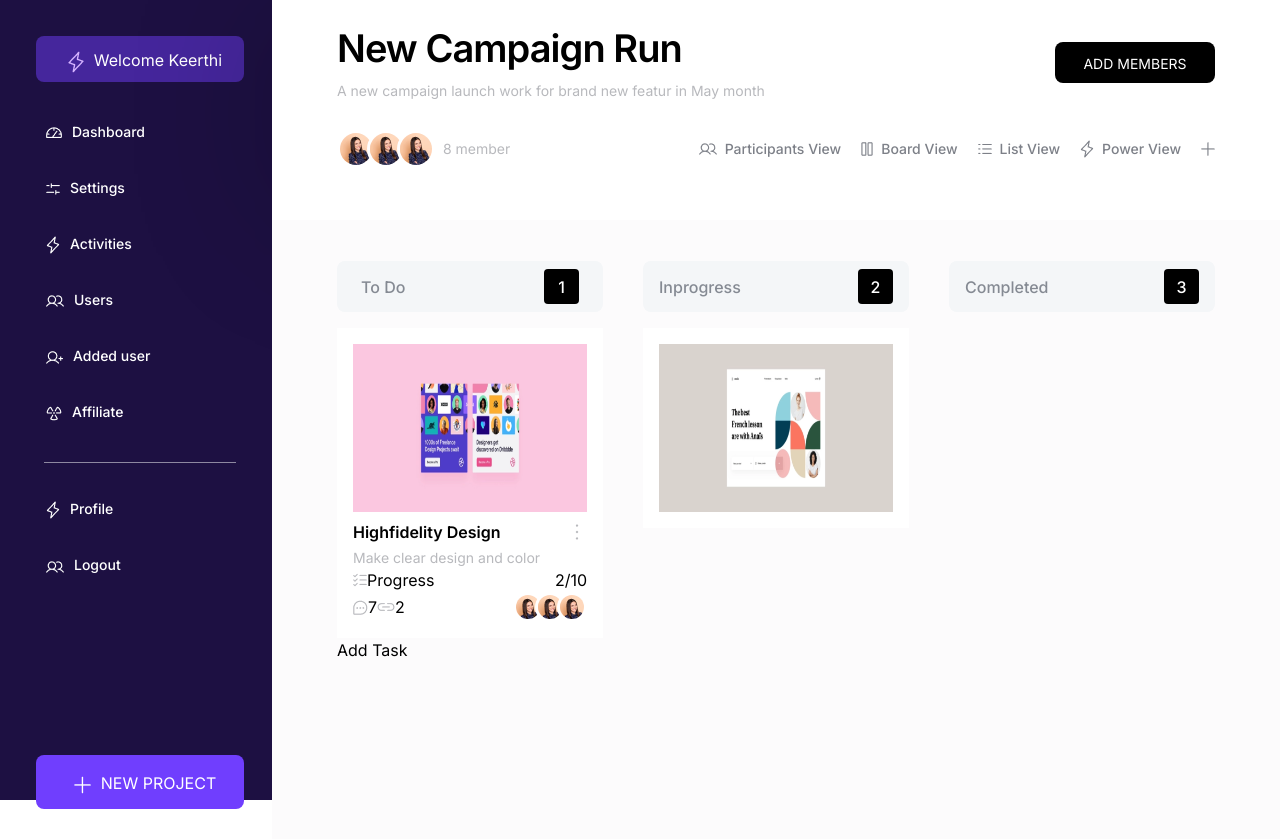
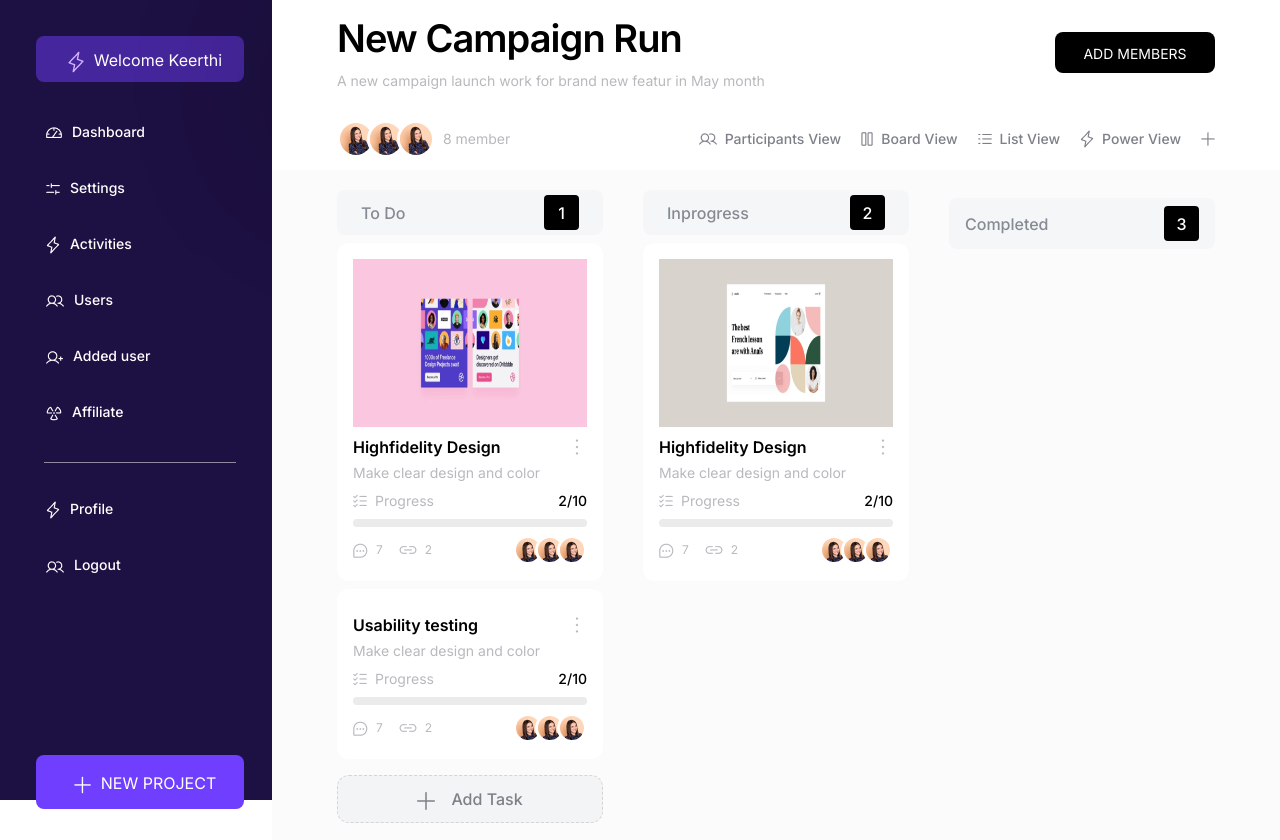
Before and after one commit to haywhyvilla/NutapStageTwoDashboard, a React (Vite) app: page / in a window 1280 px wide. Built offline with nearby package versions, Linux system fonts and the light colour scheme.

Commit message:
Hero update

```diff
--- a/src/Components/Header.jsx
+++ b/src/Components/Header.jsx
@@ -8,7 +8,7 @@ import plus from "../Images/plus.png";
 
 const Header = () => {
   return (
-    <div class="h-[220px] w-[100%] py-[20px] px-[65px] shadow-[0px_4px_148px_rgba(0,0,0,0.2)]">
+    <div class="h-[170px] w-[100%] py-[10px] px-[65px] shadow-[0px_4px_148px_rgba(0,0,0,0.2)]">
       <div>
         <div class="flex justify-between items-center">
           <div>
--- a/src/Components/Hero.jsx
+++ b/src/Components/Hero.jsx
@@ -7,18 +7,19 @@ import progress from "../Images/progress.png";
 import seven from "../Images/seven.png";
 import two from "../Images/two.png";
 import imagehero from "../Images/imagehero.png";
+import addtasks from "../Images/addtask.png";
 
 const Hero = () => {
   return (
-    <div class="w[100%] h-[619px] bg-[#FCFBFC] px-[65px] py-[25px]  grid grid-cols-1 lg:grid-cols-3 gap-10">
+    <div class="w[100%] h-[670px] bg-[#FCFBFC] px-[65px] py-[12px]  grid grid-cols-1 lg:grid-cols-3 gap-10">
       <div>
-        <div class="w-[100%] h-[51px] bg-[#F4F6F8] rounded-lg py-2 px-6 flex justify-between items-center my-4">
+        <div class="w-[100%] h-[45px] bg-[#F4F6F8] rounded-lg py-2 px-6 flex justify-between items-center my-2">
           <p class="text-[#858A93] font-medium text-base">To Do</p>
           <button class="text-white font-medium text-base bg-black w-[35px] h-[35px] rounded">
             1
           </button>
         </div>
-        <div class="bg-white px-4 py-4">
+        <div class="bg-white px-4 py-4 mb-2 shadow-[0px_0px_100px_rgba(0,0,0,0.2) rounded-xl">
           <div class="h-[168px]">
             <img src={cardimage1} alt="cardimage1" class="h-[100%]" />
           </div>
@@ -28,26 +29,26 @@ const Hero = () => {
             </h4>
             <img src={design} alt="design" class="mr-2" />
           </div>
-          <p class="font-normal text-[#B8B9BD] text-sm mt-1">
+          <p class="font-normal text-[#B8B9BD] text-sm mt-1 mb-2">
             Make clear design and color
           </p>
           <div class="flex justify-between items-center">
             <div class="flex justify-center items-center">
-              <img src={progress} alt="progress" />
-              <p>Progress </p>
+              <img src={progress} alt="progress" class="mr-2" />
+              <p class="text-[#B8B9BD] font-normal text-sm">Progress </p>
             </div>
-            <h4>2/10</h4>
+            <h4 class="text-black text-sm font-medium">2/10</h4>
           </div>
-          <div></div>
+          <div class="bg-[#EBEBEB] w-[100%] h-[8px] rounded-3xl my-2"></div>
           <div class="flex justify-between items-center">
             <div class="flex justify-center items-center">
-              <div class="flex justify-center items-center">
-                <img src={seven} alt="seven" />
-                <p>7</p>
+              <div class="flex justify-center items-center mr-4">
+                <img src={seven} alt="seven" class="mr-2" />
+                <p class="text-[#B8B9BD] font-normal text-xs">7</p>
               </div>
               <div class="flex justify-center items-center">
-                <img src={two} alt="two" />
-                <p>2</p>
+                <img src={two} alt="two" class="mr-2" />
+                <p class="text-[#B8B9BD] font-normal text-xs">2</p>
               </div>
             </div>
             <div class="flex items-center">
@@ -69,21 +70,115 @@ const Hero = () => {
             </div>
           </div>
         </div>
-        <button>
-          <img />
+        <div class="bg-white px-4 py-4 shadow-[0px_0px_100px_rgba(0,0,0,0.2) rounded-xl">
+          <div class="flex justify-between items-center mt-2">
+            <h4 class="font-semibold text-base text-black">
+              Usability testing
+            </h4>
+            <img src={design} alt="design" class="mr-2" />
+          </div>
+          <p class="font-normal text-[#B8B9BD] text-sm mt-1 mb-2">
+            Make clear design and color
+          </p>
+          <div class="flex justify-between items-center">
+            <div class="flex justify-center items-center">
+              <img src={progress} alt="progress" class="mr-2" />
+              <p class="text-[#B8B9BD] font-normal text-sm">Progress </p>
+            </div>
+            <h4 class="text-black text-sm font-medium">2/10</h4>
+          </div>
+          <div class="bg-[#EBEBEB] w-[100%] h-[8px] rounded-3xl my-2"></div>
+          <div class="flex justify-between items-center">
+            <div class="flex justify-center items-center">
+              <div class="flex justify-center items-center mr-4">
+                <img src={seven} alt="seven" class="mr-2" />
+                <p class="text-[#B8B9BD] font-normal text-xs">7</p>
+              </div>
+              <div class="flex justify-center items-center">
+                <img src={two} alt="two" class="mr-2" />
+                <p class="text-[#B8B9BD] font-normal text-xs">2</p>
+              </div>
+            </div>
+            <div class="flex items-center">
+              <img
+                src={imagehero}
+                alt="imagehero"
+                class="rounded-full border-white border-[3px]"
+              />
+              <img
+                src={imagehero}
+                alt="imagehero"
+                class="rounded-full -ml-2 border-white border-[3px]"
+              />
+              <img
+                src={imagehero}
+                alt="imagehero"
+                class="rounded-full -ml-2 border-white border-[3px]"
+              />
+            </div>
+          </div>
+        </div>
+        <button class="text-[#7D8088] font-medium text-base w-[100%] h-[48px] bg-[#F2F4F5] mt-4 rounded-xl border border-[#D5D5D5] border-dashed">
+          <img src={addtasks} alt="addtasks" class="inline mr-4" />
           Add Task
         </button>
       </div>
-      <div class="">
-        <div class="w-[100%] h-[51px] bg-[#F4F6F8] rounded-lg py-2 px-4 flex justify-between items-center my-4">
+      <div>
+        <div class="w-[100%] h-[45px] bg-[#F4F6F8] rounded-lg py-2 px-6 flex justify-between items-center my-2">
           <p class="text-[#858A93] font-medium text-base">Inprogress</p>
           <button class="text-white font-medium text-base bg-black w-[35px] h-[35px] rounded">
             2
           </button>
         </div>
-        <div class="bg-white px-4 py-4">
+        <div class="bg-white px-4 py-4 mb-2 shadow-[0px_0px_100px_rgba(0,0,0,0.2) rounded-xl">
           <div class="h-[168px]">
             <img src={cardimage2} alt="cardimage2" class="h-[100%]" />
+          </div>
+          <div class="flex justify-between items-center mt-2">
+            <h4 class="font-semibold text-base text-black">
+              Highfidelity Design
+            </h4>
+            <img src={design} alt="design" class="mr-2" />
+          </div>
+          <p class="font-normal text-[#B8B9BD] text-sm mt-1 mb-2">
+            Make clear design and color
+          </p>
+          <div class="flex justify-between items-center">
+            <div class="flex justify-center items-center">
+              <img src={progress} alt="progress" class="mr-2" />
+              <p class="text-[#B8B9BD] font-normal text-sm">Progress </p>
+            </div>
+            <h4 class="text-black text-sm font-medium">2/10</h4>
+          </div>
+          <div class="bg-[#EBEBEB] w-[100%] h-[8px] rounded-3xl my-2"></div>
+          <div class="flex justify-between items-center">
+            <div class="flex justify-center items-center">
+              <div class="flex justify-center items-center mr-4">
+                <img src={seven} alt="seven" class="mr-2" />
+                <p class="text-[#B8B9BD] font-normal text-xs">7</p>
+              </div>
+              <div class="flex justify-center items-center">
+                <img src={two} alt="two" class="mr-2" />
+                <p class="text-[#B8B9BD] font-normal text-xs">2</p>
+              </div>
+            </div>
+            <div class="flex items-center">
+              <img
+                src={imagehero}
+                alt="imagehero"
+                class="rounded-full border-white border-[3px]"
+              />
+              <img
+                src={imagehero}
+                alt="imagehero"
+                class="rounded-full -ml-2 border-white border-[3px]"
+              />
+              <img
+                src={imagehero}
+                alt="imagehero"
+                class="rounded-full -ml-2 border-white border-[3px]"
+              />
+            </div>
           </div>
         </div>
       </div>
```
Also changed, not shown: src/Images/addtask.png (added).
